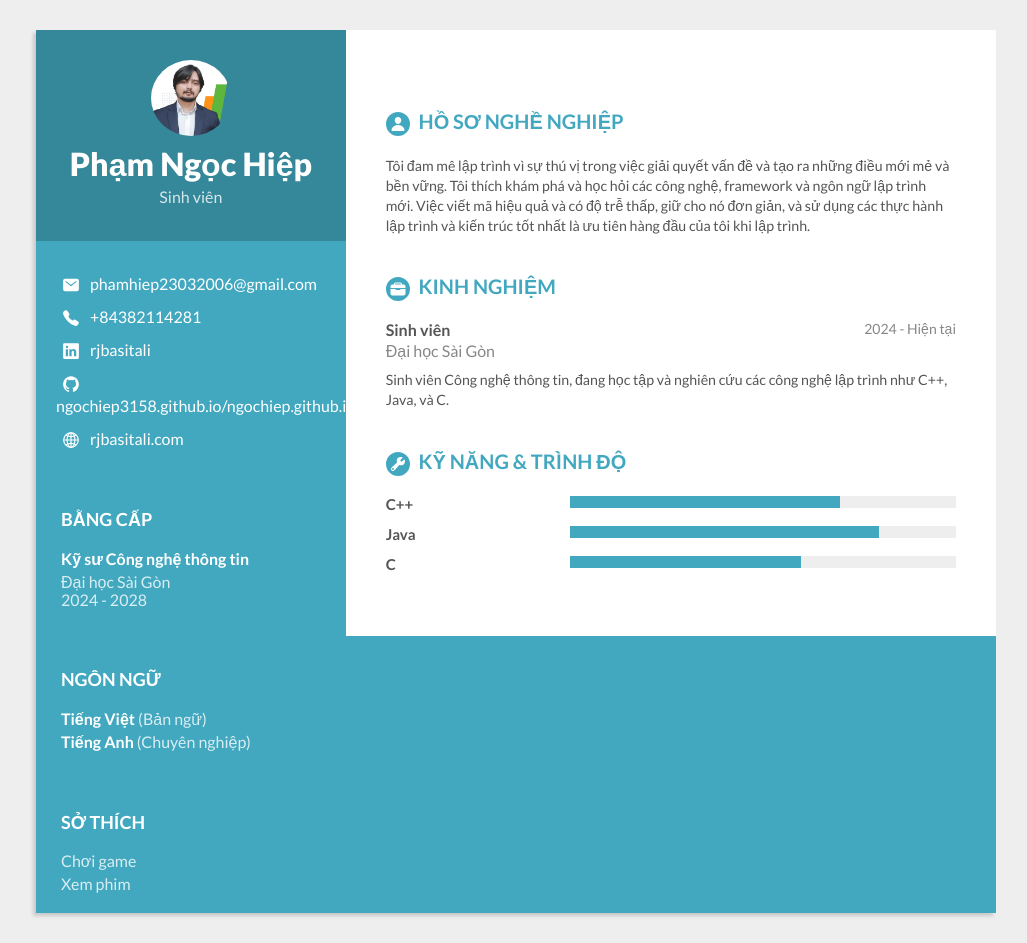
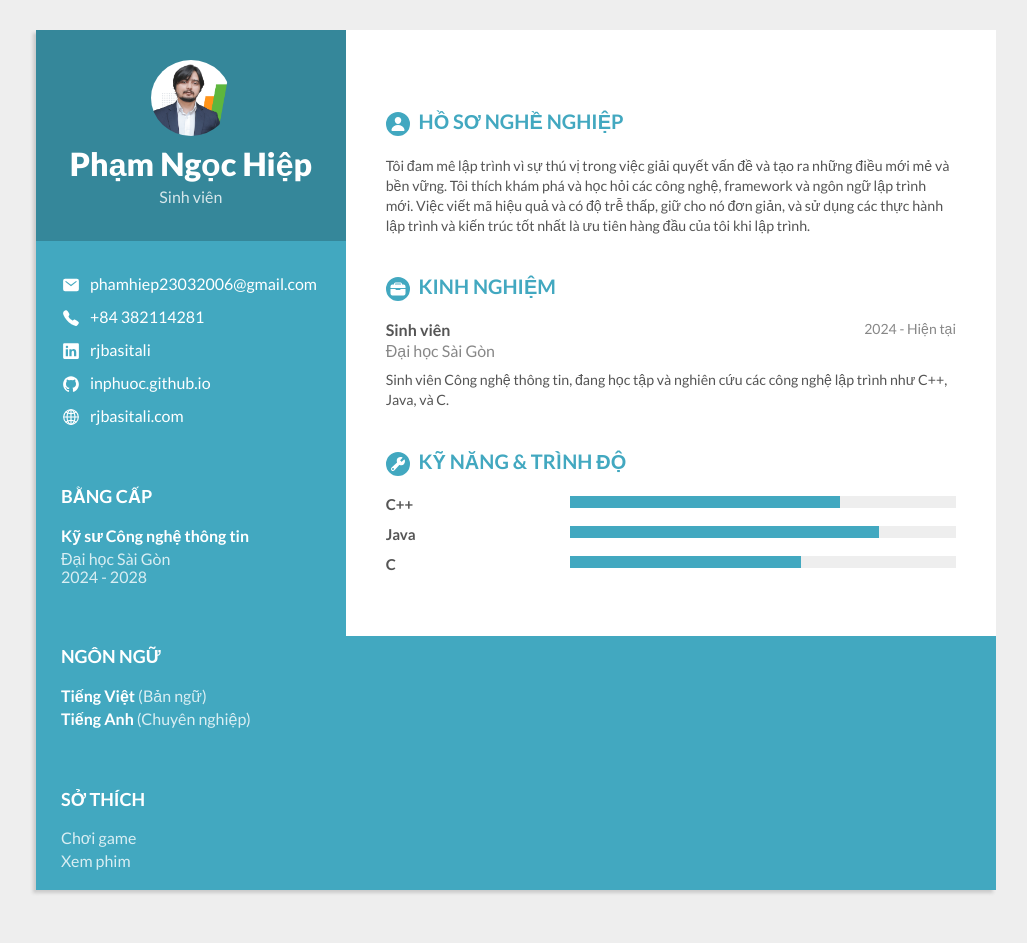
Before and after one commit to ngochiep3158/ngochiep.github.io, a plain HTML site: page index.html in a window 1280 px wide. Shown: the whole page, without its empty margins (124-1151 px from the left). After the commit the page ends 920 px from the top, so only its background shows below. Drawn offline with nearby package versions, Linux system fonts and the light colour scheme.

Commit message:
Update index.html

```diff
--- a/index.html
+++ b/index.html
@@ -7,7 +7,6 @@
     <link rel="stylesheet" type="text/css" href="resources/css/style.css">
     <link rel="stylesheet" type="text/css" href="resources/css/media.css">
     <link href="https://fonts.googleapis.com/css2?family=Lato:ital,wght@0,100;0,300;0,400;0,700;0,900;1,300&display=swap" rel="stylesheet">
-
     <link rel="apple-touch-icon" sizes="180x180" href="/resources/favicons/apple-touch-icon.png">
     <link rel="icon" type="image/png" sizes="32x32" href="/resources/favicons/favicon-32x32.png">
     <link rel="icon" type="image/png" sizes="16x16" href="/resources/favicons/favicon-16x16.png">
@@ -20,7 +19,6 @@
 </head>
 <body>
     <div class="row">
-
         <div class="col span-1-of-3 personal">
             <div class="personal-header">
                 <img src="resources/img/profile_pic2.png" alt="Profile picture">
@@ -34,7 +32,7 @@
                 </div>
                 <div class="personal-info">
                     <ion-icon name="call"></ion-icon>
-                    <a href="tel:0382114281" target="_blank">+84382114281</a>
+                    <a href="tel:0382114281" target="_blank">+84 382114281</a>
                 </div>
                 <div class="personal-info">
                     <ion-icon name="logo-linkedin"></ion-icon>
@@ -42,7 +40,7 @@
                 </div>
                 <div class="personal-info">
                     <ion-icon name="logo-github"></ion-icon>
-                    <a href="https://github.com/rjbasitali" target="_blank">ngochiep3158.github.io/ngochiep.github.io</a>
+                    <a href="https://inphuoc.github.io" target="_blank">inphuoc.github.io</a>
                 </div>
                 <div class="personal-info">
                     <ion-icon name="globe-outline"></ion-icon>
```
